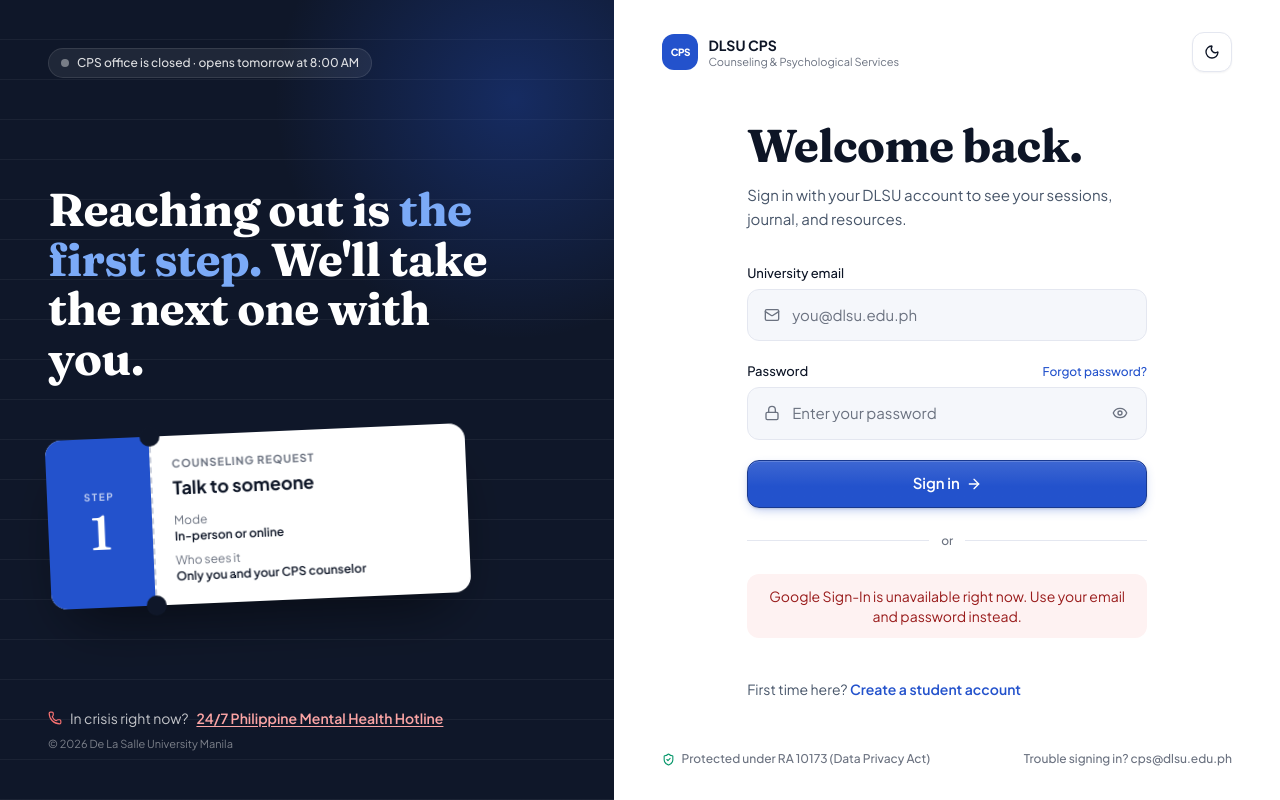
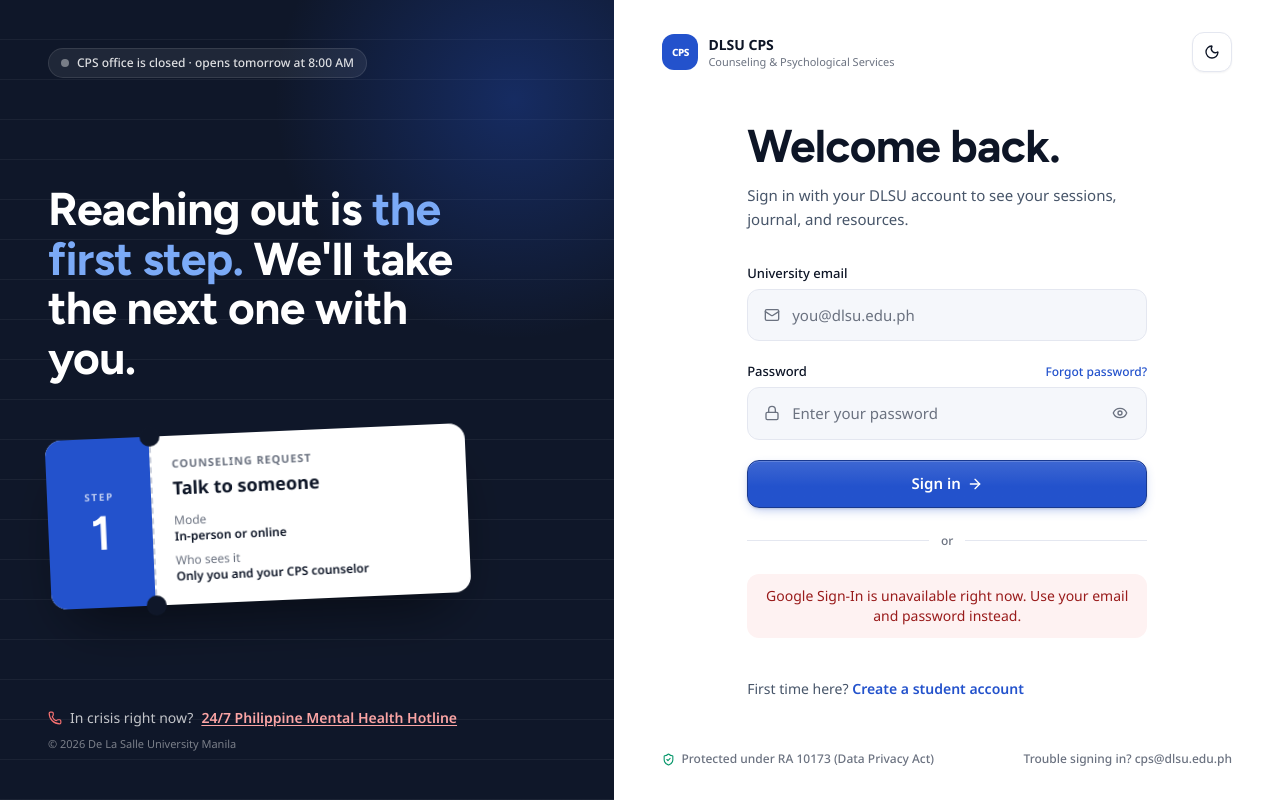
Before and after one commit to JiromL/CAPSTONE1, a Next.js app in the folder frontend/: page /login in a window 1280 px wide. Built offline with nearby package versions, Linux system fonts and the light colour scheme; no server answers.

Commit message:
Typography: Figtree for headings, Noto Sans for body text (replaces Fraunces and Plus Jakarta Sans)

```diff
--- a/frontend/src/app/(dashboard)/journal/page.tsx
+++ b/frontend/src/app/(dashboard)/journal/page.tsx
@@ -178,7 +178,7 @@
               placeholder="What's on your mind today?"
               rows={6}
               className="w-full px-4 py-3 text-sm rounded-lg outline-none transition resize-none leading-relaxed"
-              style={{ border: '1px solid var(--color-border)', background: 'var(--color-bg)', color: 'var(--color-text-primary)', fontFamily: 'Georgia, serif' }}
+              style={{ border: '1px solid var(--color-border)', background: 'var(--color-bg)', color: 'var(--color-text-primary)', fontFamily: 'var(--font-body)' }}
               onFocus={e => { e.target.style.borderColor = 'var(--color-primary)'; e.target.style.boxShadow = '0 0 0 3px var(--color-primary-surface)'; }}
               onBlur={e => { e.target.style.borderColor = 'var(--color-border)'; e.target.style.boxShadow = 'none'; }}
             />
@@ -263,7 +263,7 @@
                               <span className="text-xs font-medium" style={{ color: m.color }}>{m.label}</span>
                             </div>
                             <p className={`text-sm leading-relaxed ${expanded ? 'whitespace-pre-wrap' : 'line-clamp-3'}`}
-                              style={{ color: 'var(--color-text-secondary)', fontFamily: 'Georgia, serif' }}>
+                              style={{ color: 'var(--color-text-secondary)', fontFamily: 'var(--font-body)' }}>
                               {entry.content}
                             </p>
                             {entry.tags.length > 0 && (
--- a/frontend/src/app/globals.css
+++ b/frontend/src/app/globals.css
@@ -124,7 +124,7 @@
 @theme inline {
   --color-background: var(--background);
   --color-foreground: var(--foreground);
-  --font-sans: var(--font-jakarta);
+  --font-sans: var(--font-body);
   --font-mono: ui-monospace, 'Cascadia Code', 'SF Mono', monospace;
 }
 
@@ -143,8 +143,7 @@
 body {
   background: var(--color-bg);
   color: var(--color-text-primary);
-  font-family: 'Plus Jakarta Sans', var(--font-jakarta), -apple-system, BlinkMacSystemFont, 'Segoe UI', sans-serif;
-  font-feature-settings: 'cv11', 'ss01';
+  font-family: var(--font-body), -apple-system, BlinkMacSystemFont, 'Segoe UI', sans-serif;
   -webkit-font-smoothing: antialiased;
   -moz-osx-font-smoothing: grayscale;
   text-rendering: optimizeLegibility;
@@ -152,6 +151,7 @@
 }
 
 h1, h2, h3, h4, h5, h6 {
+  font-family: var(--font-heading), var(--font-body), sans-serif;
   font-weight: 700;
   letter-spacing: -0.015em;
   color: var(--color-text-primary);
@@ -445,10 +445,11 @@
      WCAG AA requires 4.5:1 contrast for text below 18px/14px bold.
   ───────────────────────────────────────────────────────────── */
 
-  /* Display — Fraunces, reserved for page greetings and hero moments */
-  .font-display       { font-family: var(--font-fraunces), Georgia, serif; font-variation-settings: 'SOFT' 100, 'opsz' 144; font-weight: 420; letter-spacing: -0.025em; }
-  .type-display       { font-family: var(--font-fraunces), Georgia, serif; font-variation-settings: 'SOFT' 100, 'opsz' 144; font-weight: 420; letter-spacing: -0.025em; font-size: clamp(1.75rem, 3vw, 2.25rem); line-height: 1.1; }
+  /* Display — Figtree, for page titles and greetings */
+  .font-display       { font-family: var(--font-heading), var(--font-body), sans-serif; font-weight: 600; letter-spacing: -0.02em; }
+  .type-display       { font-family: var(--font-heading), var(--font-body), sans-serif; font-weight: 600; letter-spacing: -0.02em; font-size: clamp(1.625rem, 2.6vw, 2rem); line-height: 1.2; }
   /* Page-level heading */
+  .type-page-title, .type-section-title, .type-card-title { font-family: var(--font-heading), var(--font-body), sans-serif; }
   .type-page-title    { font-size: 1.25rem;   font-weight: 700; line-height: 1.75rem; letter-spacing: -0.02em; }
   /* Card / panel section heading */
   .type-section-title { font-size: 1rem;      font-weight: 600; line-height: 1.5rem;  letter-spacing: -0.01em; }
--- a/frontend/src/app/layout.tsx
+++ b/frontend/src/app/layout.tsx
@@ -1,23 +1,22 @@
 import type { Metadata } from "next";
 import Script from "next/script";
-import { Plus_Jakarta_Sans, Fraunces } from "next/font/google";
+import { Figtree, Noto_Sans } from "next/font/google";
 import "./globals.css";
 import { ThemeProvider } from "@/context/ThemeContext";
 
-const jakarta = Plus_Jakarta_Sans({
+// Headings: Figtree. Body and interface text: Noto Sans.
+const figtree = Figtree({
   subsets: ["latin"],
-  weight: ["400", "500", "600", "700", "800"],
-  variable: "--font-jakarta",
+  weight: ["500", "600", "700", "800"],
+  variable: "--font-heading",
   display: "swap",
 });
 
-const fraunces = Fraunces({
+const notoSans = Noto_Sans({
   subsets: ["latin"],
-  weight: "variable",
-  style: ["normal", "italic"],
-  variable: "--font-fraunces",
+  weight: ["400", "500", "600", "700", "800"],
+  variable: "--font-body",
   display: "swap",
-  axes: ["opsz", "SOFT"],
 });
 
 export const metadata: Metadata = {
@@ -89,7 +88,7 @@
         <meta name="apple-mobile-web-app-title" content="DLSU CPS" />
         <link rel="apple-touch-icon" href="/cps-logo.png" />
       </head>
-      <body className={`${jakarta.variable} ${fraunces.variable} antialiased`}>
+      <body className={`${figtree.variable} ${notoSans.variable} antialiased`}>
         <ThemeProvider>
           {children}
         </ThemeProvider>
--- a/frontend/src/components/DashboardGreeting.tsx
+++ b/frontend/src/components/DashboardGreeting.tsx
@@ -10,7 +10,7 @@
 
 /**
  * Page-top greeting shared by every role dashboard, matching the student
- * dashboard: large Fraunces headline, one supporting line, optional actions.
+ * dashboard: Figtree headline, one supporting line, optional actions.
  */
 export function DashboardGreeting({
   firstName, subtitle, actions,
```
